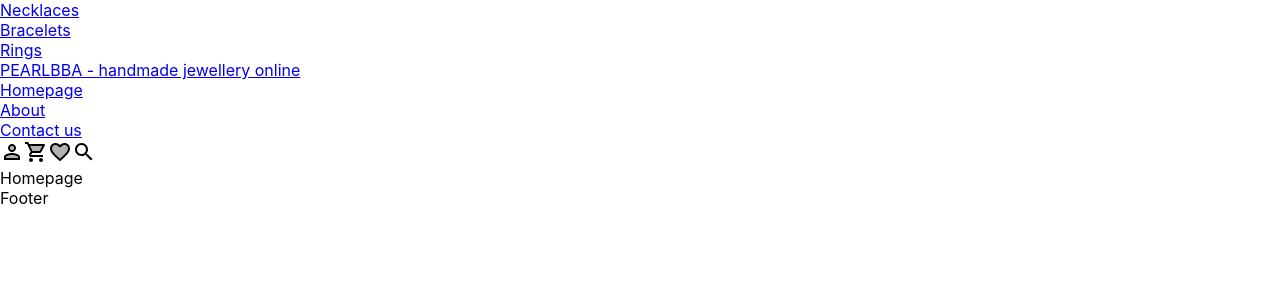
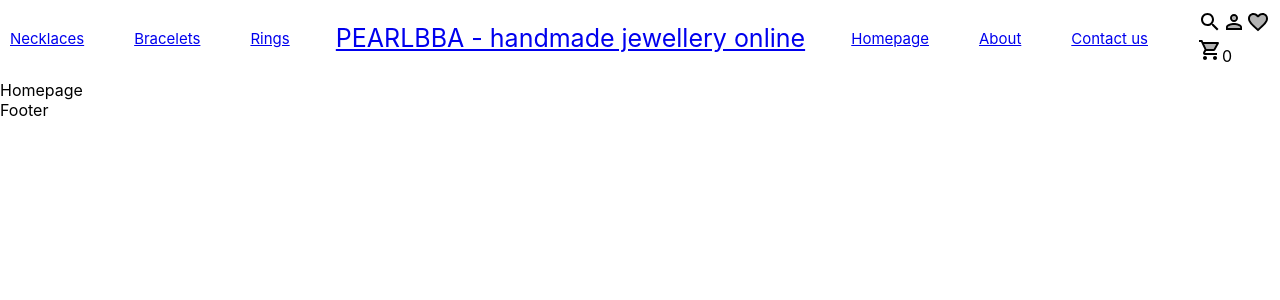
Before and after one commit to annaattehed/pearlbba-master-thesis, a React (Create React App) app in the folder client-site/pearlbba/: page / in a window 1280 px wide. Shown: the top 300 px of the page. Built offline with nearby package versions, Linux system fonts and the light colour scheme; the HTML template or start-up script is replaced by a standard one.

Commit message:
navbar styling added

```diff
--- a/client-site/pearlbba/src/components/Navbar/Navbar.jsx
+++ b/client-site/pearlbba/src/components/Navbar/Navbar.jsx
@@ -1,6 +1,6 @@
 import React from 'react'
 import { Link } from 'react-router-dom';
-import KeyboardDoubleArrowDownRoundedIcon from '@mui/icons-material/KeyboardDoubleArrowDownRounded';
+import "./Navbar.scss";
 import FavoriteTwoToneIcon from '@mui/icons-material/FavoriteTwoTone';
 import ShoppingCartTwoToneIcon from '@mui/icons-material/ShoppingCartTwoTone';
 import PersonOutlineTwoToneIcon from '@mui/icons-material/PersonOutlineTwoTone';
@@ -9,43 +9,47 @@ import SearchTwoToneIcon from '@mui/icons-material/SearchTwoTone';
 
 const Navbar = () => {
   return (
-    <div className='navbar'>
-      <div className='wrapper-navbar'>
-        <div className='left-section'>
-            <div className="item">
+    <div className="navbar">
+      <div className="wrapper-navbar">
+        <div className="left-section">
+            <div className="section-links">
               <Link to="/products/1">Necklaces</Link>
             </div>
-            <div className="item">
+            <div className="section-links">
               <Link to="/products/2">Bracelets</Link>
             </div>
-            <div className="item">
+            <div className="section-links">
               <Link to="/products/3">Rings</Link>
             </div>
         </div>
 
-        <div className='center-section'>
+        <div className="center-section">
             <Link to="/">PEARLBBA - handmade jewellery online</Link>
         </div>
 
-        <div className='right-section'>
-            <div className='right-section-links'>
+        <div className="right-section">
+            <div className="section-links">
                 <Link to="/">Homepage</Link>
             </div>
-            <div className='right-section-links'>
+            <div className="section-links">
                 <Link to="/">About</Link>
              </div>
-             <div className='right-section-links'>
+             <div className="section-links">
                 <Link to="/">Contact us</Link>
             </div>
-            <div className="right-section-icons">
+            <div className="section-icons">
+              <SearchTwoToneIcon/>
               <PersonOutlineTwoToneIcon/>
+              <FavoriteTwoToneIcon/>
+            <div className="cart-icon">
               <ShoppingCartTwoToneIcon/>
-              <FavoriteTwoToneIcon/>
-              <SearchTwoToneIcon/>
+              <span>0</span>
+            </div>
             </div>
         </div>
       </div>
     </div>
+
   )
 }
 
--- /dev/null
+++ b/client-site/pearlbba/src/components/Navbar/Navbar.scss
@@ -0,0 +1,29 @@
+.navbar{
+    height: 80px;
+
+    .wrapper-navbar{
+        padding: 10px;
+        display: flex;
+        align-items: center;
+        justify-content: space-between;
+
+        .section-links{
+            display: flex;
+            align-items: center;
+            font-size: 15px;
+        }
+        .left-section{
+            display: flex;
+            align-items: center;
+            gap: 50px;
+        }
+        .center-section{
+            font-size: 25px;
+        }
+        .right-section{
+            display: flex;
+            align-items: center;
+            gap: 50px;
+        }
+    }
+}
```
